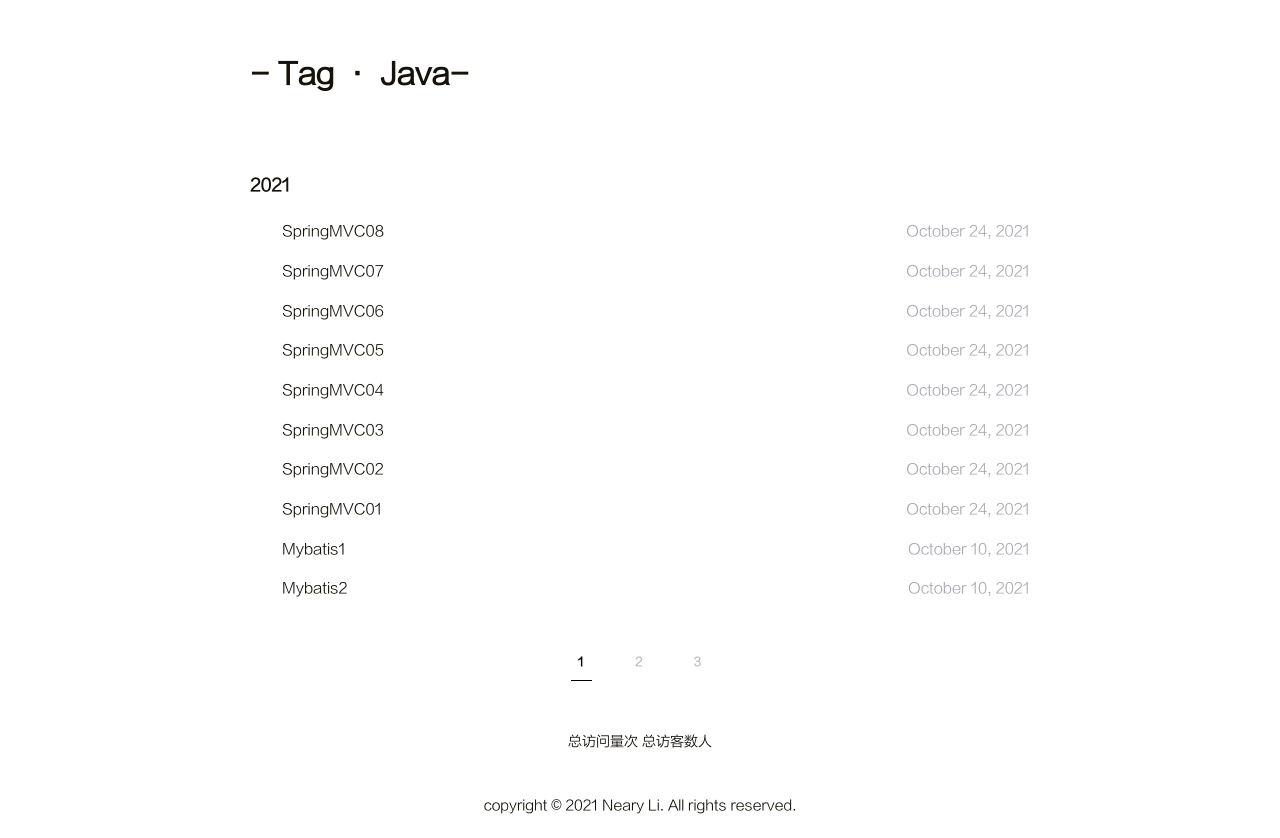
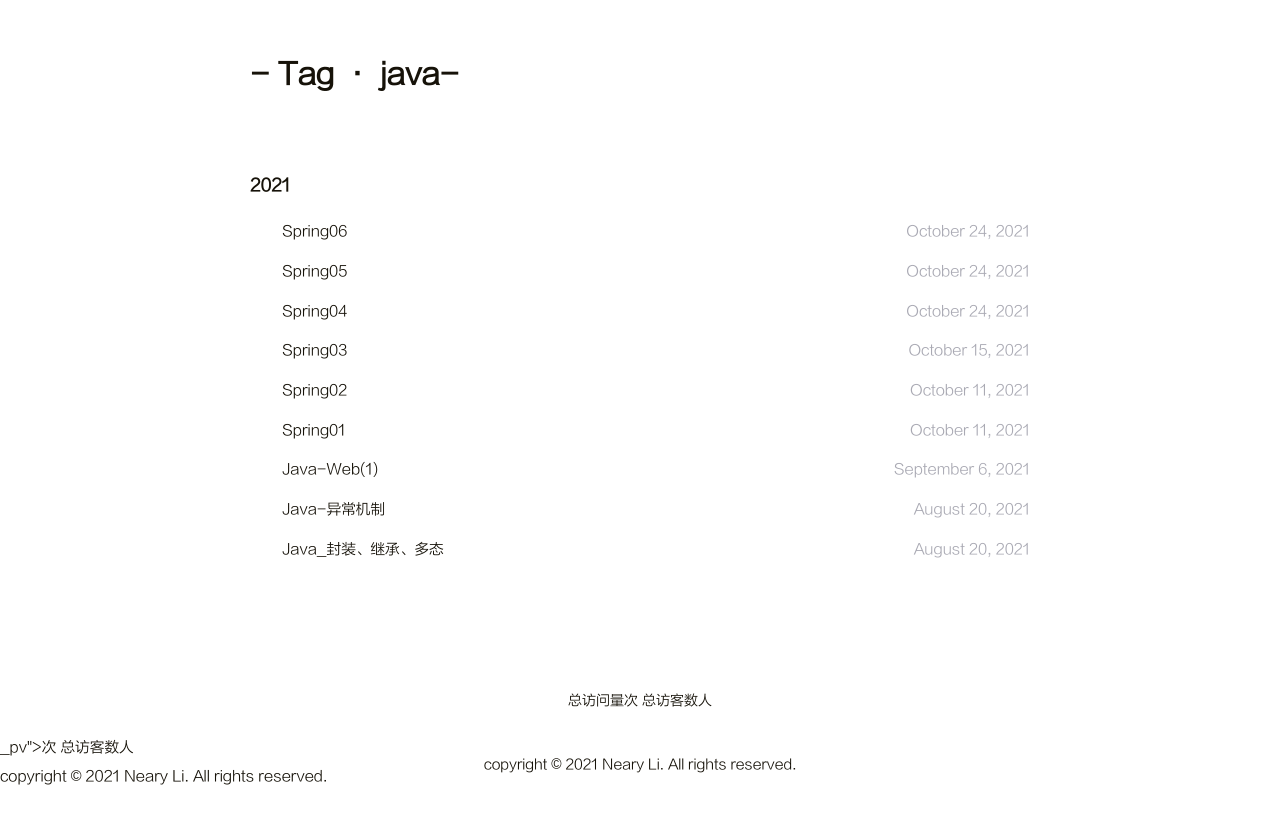
Before and after one commit to Neary-li/neary-li.github.io, a plain HTML site: page tags/Java/index.html in a window 1280 px wide. Shown: the part 67-905 px from the top of the page. After the commit the page ends 864 px from the top, so only its background shows below. Drawn offline with Linux system fonts and the light colour scheme; some packages are replaced by stand-ins of ours; a script that the page names is missing.

Commit message:
Site updated: 2021-10-24 17:06:29

```diff
--- a/tags/Java/index.html
+++ b/tags/Java/index.html
@@ -14,7 +14,7 @@
     <meta name="keywords" content="IT">
 
 
-<title>Tag: Java | Neary-Li&#39;s Blog</title>
+<title>Tag: java | Neary-Li&#39;s Blog</title>
 
 
 
@@ -113,7 +113,7 @@
 
 <div class="container">
     <div class="post-wrap tags">
-        <h2 class="post-title">-&nbsp;Tag&nbsp;·&nbsp;Java-</h2>
+        <h2 class="post-title">-&nbsp;Tag&nbsp;·&nbsp;java-</h2>
     </div>
     <div class="post-wrap archive">
 
@@ -125,7 +125,7 @@
 
 
         <article class="archive-item">
-            <a class="archive-item-link" href="../../2021/10/24/SpringMVC08/">SpringMVC08</a>
+            <a class="archive-item-link" href="../../2021/10/24/Spring06/">Spring06</a>
             <span class="archive-item-date">October 24, 2021</span>
         </article>
 
@@ -134,7 +134,7 @@
 
 
         <article class="archive-item">
-            <a class="archive-item-link" href="../../2021/10/24/SpringMVC07/">SpringMVC07</a>
+            <a class="archive-item-link" href="../../2021/10/24/Spring05/">Spring05</a>
             <span class="archive-item-date">October 24, 2021</span>
         </article>
 
@@ -143,7 +143,7 @@
 
 
         <article class="archive-item">
-            <a class="archive-item-link" href="../../2021/10/24/SpringMVC06/">SpringMVC06</a>
+            <a class="archive-item-link" href="../../2021/10/24/Spring04/">Spring04</a>
             <span class="archive-item-date">October 24, 2021</span>
         </article>
 
@@ -152,8 +152,8 @@
 
 
         <article class="archive-item">
-            <a class="archive-item-link" href="../../2021/10/24/SpringMVC05/">SpringMVC05</a>
-            <span class="archive-item-date">October 24, 2021</span>
+            <a class="archive-item-link" href="../../2021/10/15/Spring03/">Spring03</a>
+            <span class="archive-item-date">October 15, 2021</span>
         </article>
 
 
@@ -161,8 +161,8 @@
 
 
         <article class="archive-item">
-            <a class="archive-item-link" href="../../2021/10/24/SpringMVC04/">SpringMVC04</a>
-            <span class="archive-item-date">October 24, 2021</span>
+            <a class="archive-item-link" href="../../2021/10/11/Spring02/">Spring02</a>
+            <span class="archive-item-date">October 11, 2021</span>
         </article>
 
 
@@ -170,8 +170,8 @@
 
 
         <article class="archive-item">
-            <a class="archive-item-link" href="../../2021/10/24/SpringMVC03/">SpringMVC03</a>
-            <span class="archive-item-date">October 24, 2021</span>
+            <a class="archive-item-link" href="../../2021/10/11/Spring01/">Spring01</a>
+            <span class="archive-item-date">October 11, 2021</span>
         </article>
 
 
@@ -179,8 +179,8 @@
 
 
         <article class="archive-item">
-            <a class="archive-item-link" href="../../2021/10/24/SpringMVC02/">SpringMVC02</a>
-            <span class="archive-item-date">October 24, 2021</span>
+            <a class="archive-item-link" href="../../2021/09/06/Java-Web-1/">Java-Web(1)</a>
+            <span class="archive-item-date">September 6, 2021</span>
         </article>
 
 
@@ -188,8 +188,8 @@
 
 
         <article class="archive-item">
-            <a class="archive-item-link" href="../../2021/10/24/SpringMVC01/">SpringMVC01</a>
-            <span class="archive-item-date">October 24, 2021</span>
+            <a class="archive-item-link" href="../../2021/08/20/Java-%E5%BC%82%E5%B8%B8%E6%9C%BA%E5%88%B6/">Java-异常机制</a>
+            <span class="archive-item-date">August 20, 2021</span>
         </article>
 
 
@@ -197,23 +197,10 @@
 
 
         <article class="archive-item">
-            <a class="archive-item-link" href="../../2021/10/10/Mybatis1/">Mybatis1</a>
-            <span class="archive-item-date">October 10, 2021</span>
+            <a class="archive-item-link" href="../../2021/08/20/Java-%E5%B0%81%E8%A3%85%E3%80%81%E7%BB%A7%E6%89%BF%E3%80%81%E5%A4%9A%E6%80%81/">Java_封装、继承、多态</a>
+            <span class="archive-item-date">August 20, 2021</span>
         </article>
 
-
-
-
-
-        <article class="archive-item">
-            <a class="archive-item-link" href="../../2021/10/10/Mybatis2/">Mybatis2</a>
-            <span class="archive-item-date">October 10, 2021</span>
-        </article>
-
-
-    <nav class="pagination">
-        <span class="page-number current">1</span><a class="page-number" href="page/2/">2</a><a class="page-number" href="page/3/">3</a>
-    </nav>
 
 </div>
 </div>
@@ -238,3 +225,17 @@
     </div>
 </body>
 </html>
+_pv"></span>次
+            </span>
+            <span id="busuanzi_container_site_uv">
+                    总访客数<span id="busuanzi_value_site_uv"></span>人
+            </span>
+            <br>
+        <span>copyright &copy 2021 Neary Li. All rights reserved.</span>
+    </div>
+
+</footer>
+
+    </div>
+</body>
+</html>
```
Also changed, not shown: 2021/10/10/Mybatis1/index.html (+2 -2 lines), 2021/10/10/Mybatis2/index.html (+2 -2 lines), 2021/10/10/Mybatis3/index.html (+1 -1 lines), 2021/10/11/Spring01/index.html (+2 -2 lines), 2021/10/11/Spring02/index.html (+2 -2 lines), 2021/10/15/Spring03/index.html (+1 -1 lines), archives/2021/10/page/2/index.html (+11 -11 lines), archives/2021/page/2/index.html (+11 -11 lines), archives/page/2/index.html (+11 -11 lines), categories/Mybatis/index.html (+2 -2 lines), categories/Spring/index.html (+2 -2 lines), category/index.html (+13 -13 lines), tag/index.html (+2 -2 lines), tags/Spring/index.html (+2 -2 lines), 1 more files.
